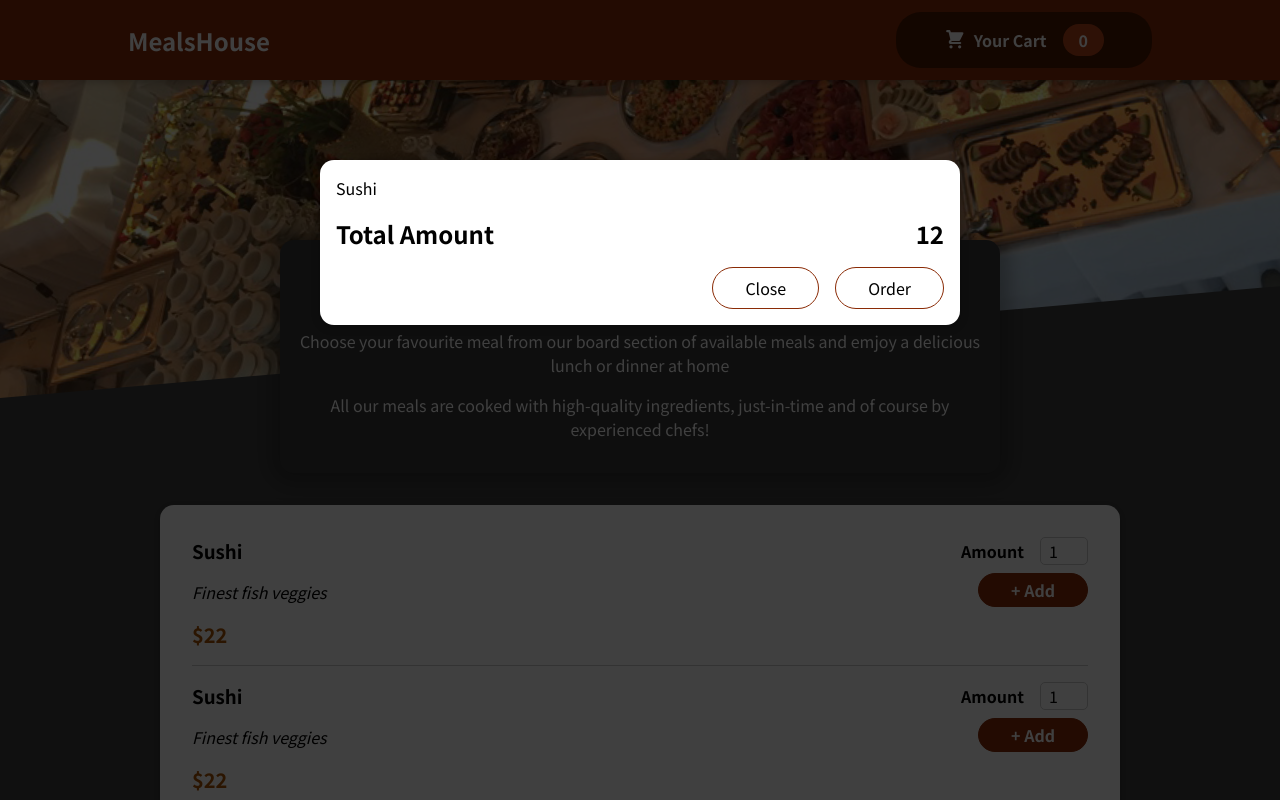
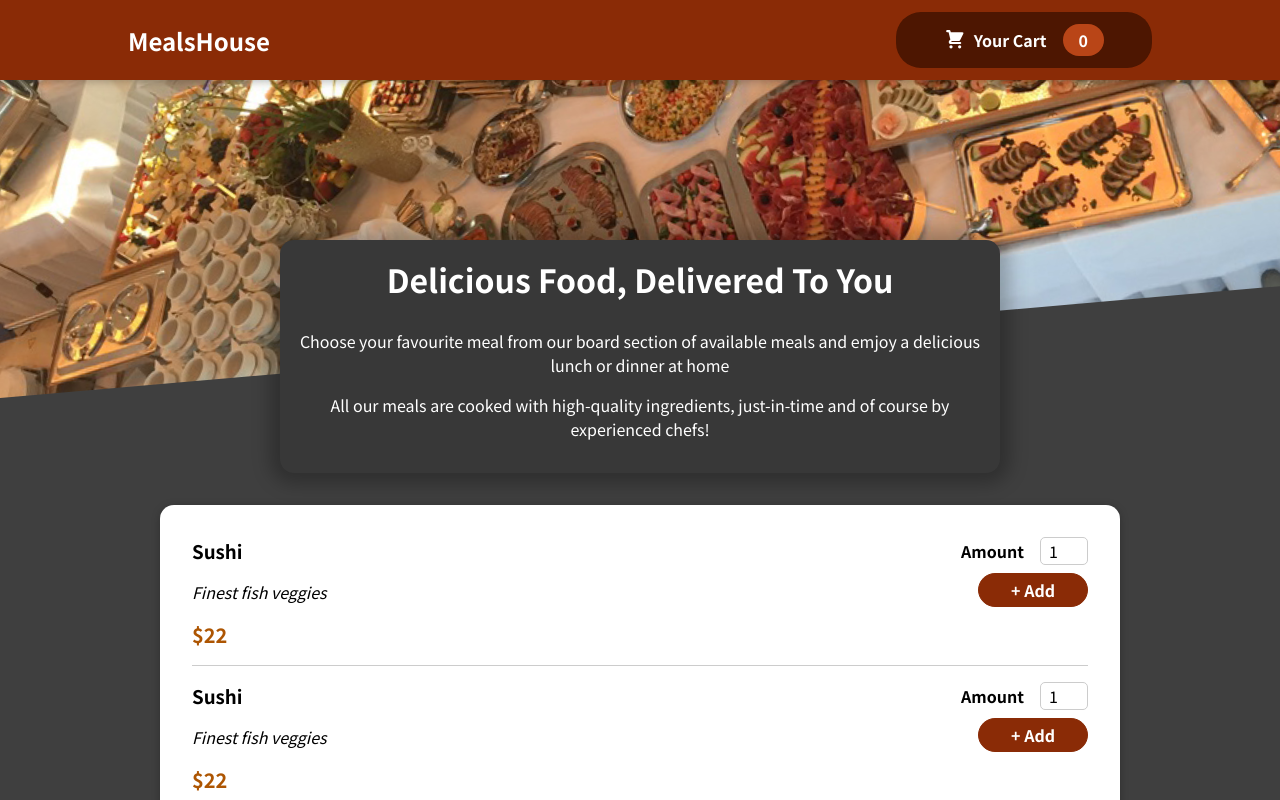
Before and after one commit to Pankaj10101/restaurant-app, a React (Create React App) app: page / in a window 1280 px wide. Shown: the top 800 px of the page. Built offline with nearby package versions, Linux system fonts and the light colour scheme.

Commit message:
cart open and close functionality added

```diff
--- a/src/App.js
+++ b/src/App.js
@@ -1,11 +1,20 @@
+import { useState } from "react";
 import Cart from "./Components/Cart/Cart";
 import Header from "./Components/Layout/Header";
 import Meals from "./Components/Meals/Meals";
 function App() {
+  const [visible, setVisible] = useState(false)
+
+  const showCart =()=>{
+    setVisible(true)
+  }
+  const hideCart = ()=>{
+    setVisible(false)
+  }
   return (
     <>
-    <Cart/>
-      <Header/>
+    {visible && <Cart onHideCart={hideCart} />}
+      <Header onShowCart ={showCart} />
       <Meals/>
     </>
   );
--- a/src/Components/Cart/Cart.jsx
+++ b/src/Components/Cart/Cart.jsx
@@ -1,7 +1,7 @@
 import React from 'react'
 import './Cart.css'
 import Modal from '../UI/Modal'
-const Cart = () => {
+const Cart = (props) => {
     const CartItems =(<ul className='cart-items'> {[{id:'c1', name:'Sushi', amount:1, price:12 }].map((item)=> <li>{item.name}</li>)}</ul>)
   return (
     <Modal>
@@ -11,7 +11,7 @@ const Cart = () => {
             <span>12</span>
         </div>
         <div className='actions'>
-            <button className='close' >Close</button>
+            <button onClick={props.onHideCart} className='close' >Close</button>
             <button className='order'>Order</button>
         </div>
     </Modal>
--- a/src/Components/Layout/Header.jsx
+++ b/src/Components/Layout/Header.jsx
@@ -2,12 +2,12 @@ import React from 'react'
 import './Header.Module.css'
 import HeaderCart from './HeaderCart'
 import mealsImg from '../../Assets/meals.jpg'
-const Header = () => {
+const Header = (props) => {
   return (
     <>
         <header className='head-wrap'>
         <h2 >MealsHouse</h2>
-        <HeaderCart/>
+        <HeaderCart onClick={props.onShowCart}/>
         </header>
         <div className='main-image'>
             <img src={mealsImg} alt='headerImg'/>
--- a/src/Components/Layout/HeaderCart.jsx
+++ b/src/Components/Layout/HeaderCart.jsx
@@ -1,9 +1,9 @@
 import React from 'react'
 import './HeaderCart.css'
 import CartIcon from '../Cart/CartIcon'
-const HeaderCart = () => {
+const HeaderCart = (props) => {
   return (
-    <button className='button'>
+    <button className='button' onClick={props.onClick} >
         <span className='icon'><CartIcon/></span>
         <span>Your Cart</span>
         <span className='badge'>0</span>
--- a/src/Components/UI/Modal.jsx
+++ b/src/Components/UI/Modal.jsx
@@ -2,8 +2,8 @@ import React from 'react'
 import './Modal.css'
 import ReactDOM from 'react-dom'
 
-const Backdrop = ()=>{
-    return <div className='backdrop'></div>
+const Backdrop = (props)=>{
+    return <div className='backdrop' onClick={props.onHideCart}></div>
 }
 
 const ModalOverlay =(props)=>{
@@ -16,7 +16,7 @@ const portalElement = document.getElementById('overlays')
 const Modal = (props) => {
   return (
     <>
-        {ReactDOM.createPortal(<Backdrop/>, portalElement)}
+        {ReactDOM.createPortal(<Backdrop onHideCart={props.onHideCart}/>, portalElement)}
         {ReactDOM.createPortal(<ModalOverlay>{props.children}</ModalOverlay>, portalElement)}
     </>
   )
```
